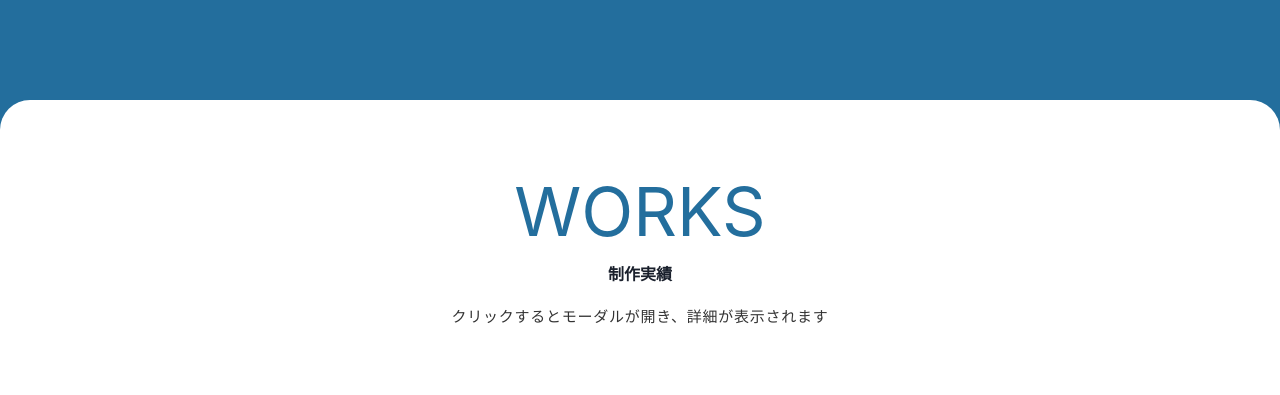
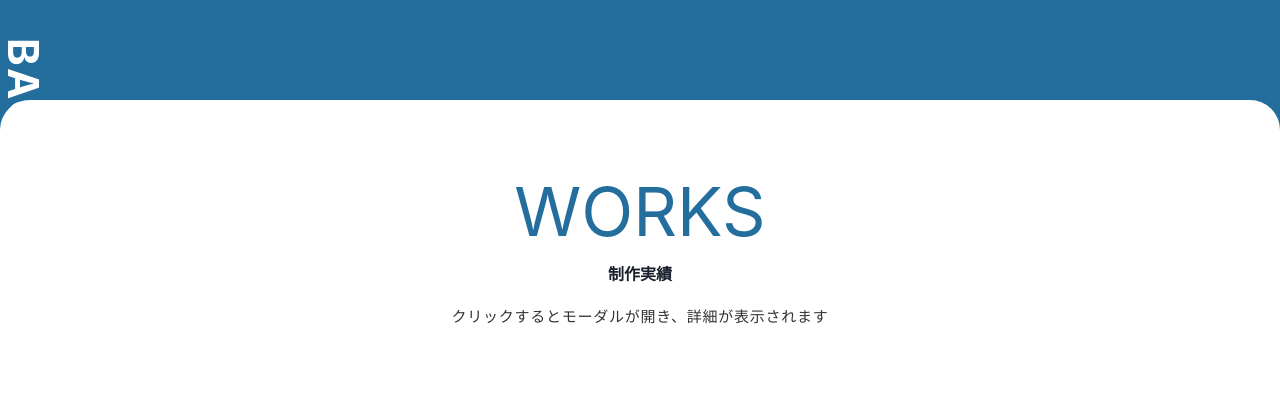
Before and after one commit to Ryuki-4648/my-portfolio, a React (Create React App) app in the folder portfolio/: page /work in a window 1280 px wide. Shown: the top 395 px of the page. Built offline with nearby package versions, Linux system fonts and the light colour scheme.

Commit message:
style修正

```diff
--- a/portfolio/src/routes/Work.tsx
+++ b/portfolio/src/routes/Work.tsx
@@ -1,4 +1,4 @@
-import { Modal, ModalContent, ModalOverlay, Table, Text, useDisclosure } from "@chakra-ui/react";
+import { Modal, useDisclosure } from "@chakra-ui/react";
 import { useState } from "react";
 import { FaExternalLinkAlt } from "react-icons/fa";
 import '../App.css';
@@ -75,7 +75,7 @@ function Work() {
             margin: '0 0 60px',
             width: '30%',
           }}
-          onClick={() => {setSelectedWork(workListData); setIsOpenModal(true)}}>
+          onClick={() => {setSelectedWork(workListData); setIsOpenModal(true); onOpen()}}>
             <img
             style={{margin: '0 auto 10px'}}
             src={workListData.thumbnail}
@@ -109,7 +109,8 @@ function Work() {
                 height: '100vh',
                 backgroundColor: 'rgba(0, 0, 0, 0.4)',
               }}
-              onClick={onClose}></div>
+              onClick={onClose}>
+              </div>
               <div
               style={
                 {padding: "40px",
@@ -197,6 +198,19 @@ function Work() {
           </div>
 
       </div>
+
+      <a
+        style={{
+          color: "#fff",
+          fontSize : '4.2rem',
+          fontWeight: "bold",
+          left: '-130px',
+          textTransform: "uppercase",
+          top : '160px',
+          position: 'fixed',
+          transform: 'rotate(90deg)'
+        }} href="/">Back to top
+      </a>
     </div>
       {/* <Container
         backgroundColor={mainColor}
```
Lines whose indentation alone changed are shown as unchanged.
